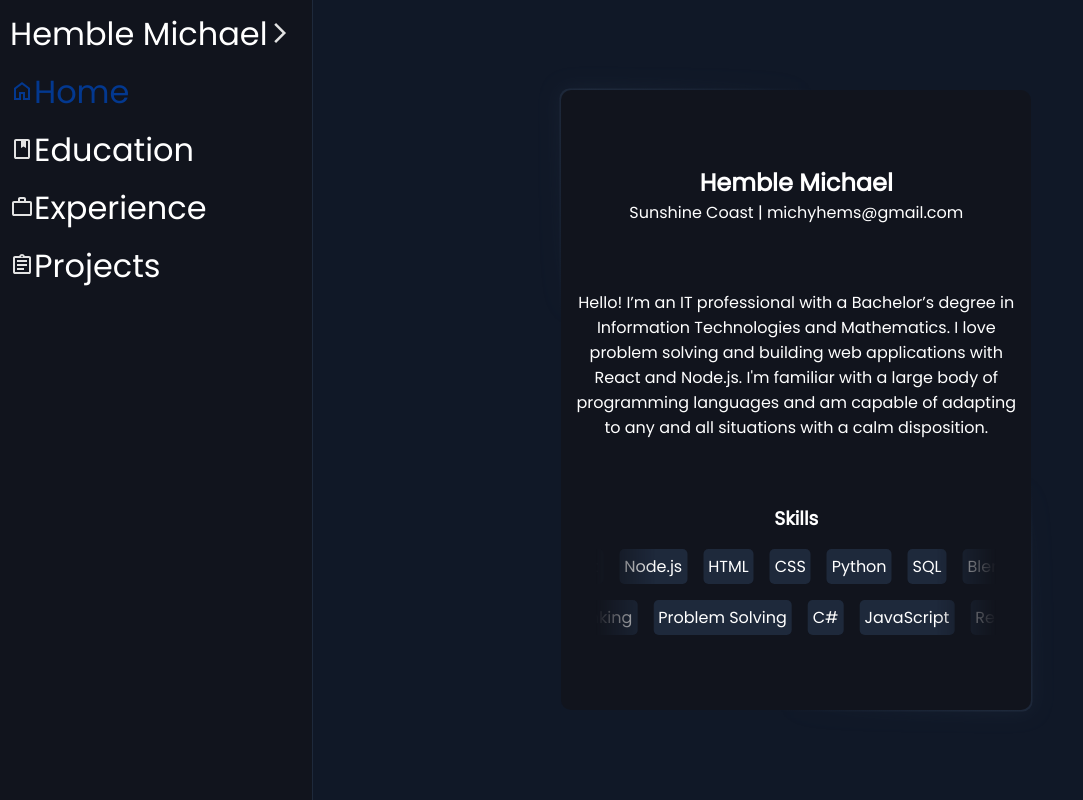
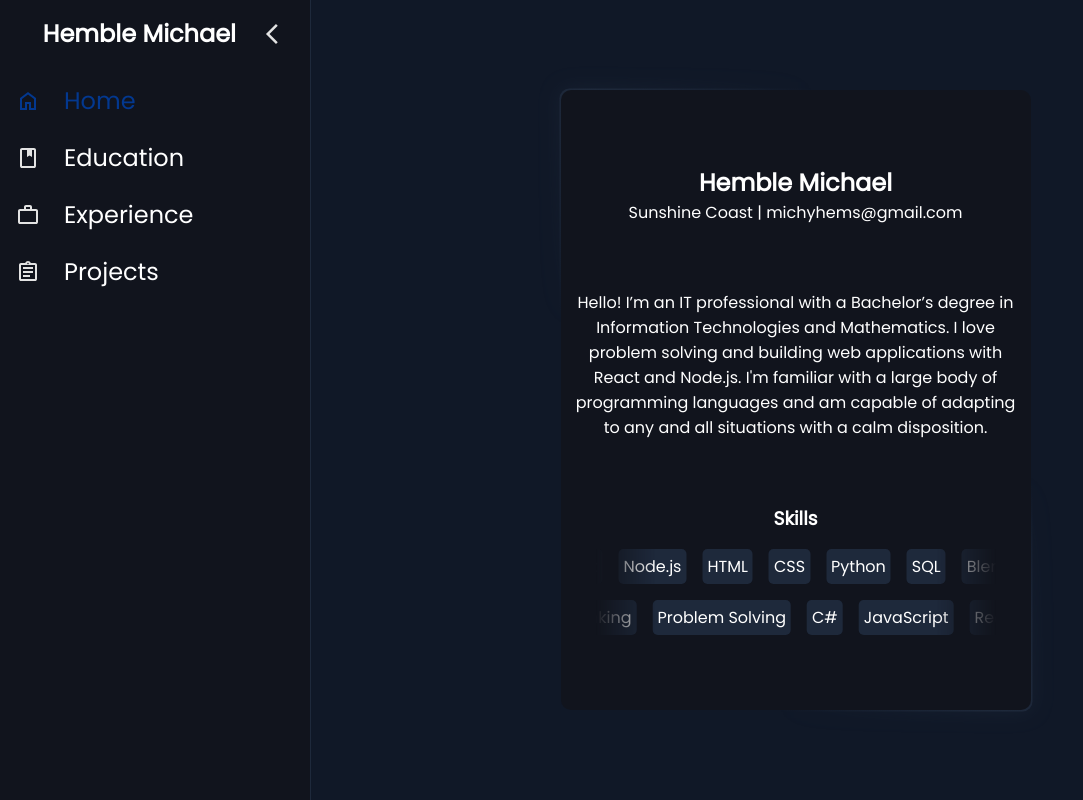
Before and after one commit to michyhems/Profile, a React (Create React App) app: page / in a window 1280 px wide. Shown: the whole page, without its empty margins (0-1083 px from the left). Built offline with nearby package versions, Linux system fonts and the light colour scheme; a web font is replaced by a local one.

Commit message:
Update styling.css

```diff
--- a/src/pages/styling.css
+++ b/src/pages/styling.css
@@ -29,20 +29,54 @@ body{
 
 nav{
     background-color: var(--navColour);
-    min-width: 300px;
-    font-size: 2em;
+    width: 300px;
+    font-size: 1.5em;
     padding-right: 10px;
     border-right: solid 1px var(--borderColour);
     text-align: left;
     height: 100vh;
     position: sticky;
+    transition: 300ms ease-in-out;
+    overflow: hidden;
+    text-wrap: nowrap;
+}
+nav.close{
+    padding-right: 5px;
+    width: 56px;
 }
 
-nav >ul> li{
+nav >ul> li >a{
     margin: 10px;
+    padding: 0.25em;
     display: flex;
     align-items: center;
     gap: 1em;
+}
+
+nav >ul> li >a > span{
+    flex-grow: 1;
+}
+
+svg{
+    min-width: 24px;
+}
+
+svg:hover{
+    cursor: pointer;
+}
+.logo{
+    display: flex;
+    justify-content: flex-end;
+    font-weight: bold;
+}
+
+.logo svg{
+    rotate: 180deg;
+    transition: 200ms ease;
+}
+
+.logo svg.rotate{
+    transform: rotate(180deg);
 }
 
 /*targets active elements of the sidenav*/
@@ -159,10 +193,17 @@ main{
 /*  Education Content*/
 .educationContainer{
     display: grid;
-    width: 90%;
+    width: 100%;
+    height: 100%;
     grid-template-columns: repeat(auto-fit, 300px);
     justify-content: center;
+    align-items: center;
     gap: 2em;
+    overflow: scroll;
+}
+
+.educationContainer::-webkit-scrollbar {
+  display: none;
 }
 
 
@@ -242,17 +283,13 @@ main{
 }
 
 
-
-
-
-
 /*  Experience Content  */
 
 section{
     height: 100vh;
+    align-items: center;
     overflow: scroll;
     view-timeline-name: --section;
-    align-items: center;
 }
 section::-webkit-scrollbar{
     display: none;
@@ -288,8 +325,8 @@ section h1{
 
 .kidding{
     animation: appear linear;
-    animation-timeline: view();
-    animation-range: entry 0;
+    animation-timeline: view() !important;
+    animation-range: entry 0 !important;
 }
 
 @keyframes blink {
@@ -415,12 +452,13 @@ section h1{
 
 .capTitle::before{
     background-color: var(--bgColour);
-    animation: type;
-    animation-timeline: --section;
-    animation-range: 0;
+    animation: type forwards;
+    animation-timeline: --section !important;
+    animation-range: entry 0;
 }
 
 @keyframes type{
+
     to{
         left: 125%;
     }
@@ -443,8 +481,8 @@ section h1{
     font-size: 1.5em;
     font-weight: 400;
     animation: emerge linear;
-    animation-timeline: --section;
-    animation-range: entry 0 cover 50%;
+    animation-timeline: --section !important;
+    animation-range: entry 0 cover 50% !important;
 }
 
 @keyframes emerge{
@@ -459,8 +497,8 @@ section h1{
 
 .defRef{
     animation: rise linear;
-    animation-timeline: --section;
-    animation-range: entry 0 cover 50%;
+    animation-timeline: --section !important;
+    animation-range: entry 0 cover 50% !important;
 }
 
 @keyframes rise{
@@ -489,8 +527,8 @@ section h1{
     img{
         opacity: 0;
         animation: toRight linear forwards;
-        animation-timeline: --section;
-        animation-range: entry 10% cover 35%;
+        animation-timeline: --section !important;
+        animation-range: entry 45% cover 35% !important;
     }
     div{
         opacity: 0;
@@ -500,8 +538,8 @@ section h1{
         align-items: center;
         text-align: left;
         animation: toLeft linear forwards;
-        animation-timeline: --section;
-        animation-range: entry 10% cover 35%;
+        animation-timeline: --section !important;
+        animation-range: entry 45% cover 35% !important;
     }
 }
 
@@ -610,6 +648,7 @@ section h1{
     display: grid;
     grid-template-columns: 200px 1fr;
     grid-template-areas: "thumbnail contentstuff";
+    max-width: 1400px;
     margin-left: 10%;
     margin-right: 10%;
     margin-block: 20px;
@@ -688,3 +727,47 @@ section h1{
     text-decoration: none;
     color: var(--textAccent);
 }
+
+.waitMessage{
+    height: 100vh;
+    width: 100%;
+    display: flex;
+    flex-direction: column;
+    align-items: center;
+    justify-content: center;
+    gap: 1em;
+}
+
+.loading{
+    display: flex;
+    gap: 1em;
+}
+
+.loading div{
+    width: 40px;
+    height: 40px;
+    background-color: var(--textAccent);
+    border-radius: 50%;
+    animation: load 3s steps(3) infinite;
+}
+
+.loading div:nth-child(1){
+    animation-delay: 1s;
+}
+
+.loading div:nth-child(2){
+    animation-delay: 2s;
+}
+
+.loading div:nth-child(3){
+    animation-delay: 3s;
+}
+
+@keyframes load {
+  0% {
+    opacity: 0.3;
+  }
+  100%{
+    opacity: 1;
+  }
+}
```
